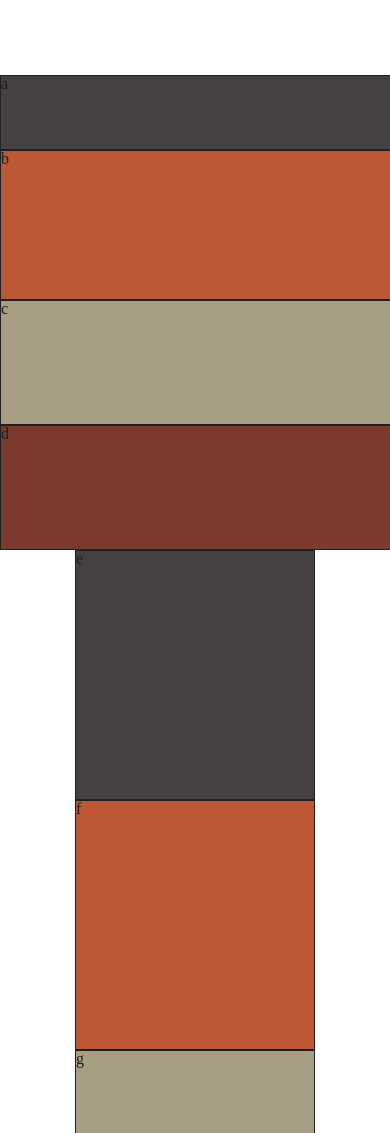
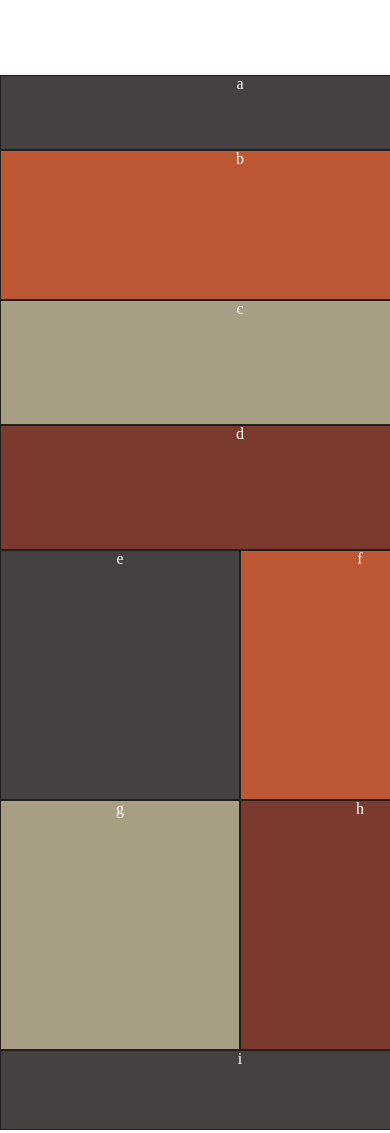
Before and after one commit to JessZuchowski/lab-01, a plain HTML site: page index.html in a window 390 px wide. Shown: the top 1133 px of the page. Drawn offline with Linux system fonts and the light colour scheme.

Commit message:
mobile nearly complete

```diff
--- a/css/base.css
+++ b/css/base.css
@@ -1,5 +1,5 @@
 body {
-  color: rgb(32, 32, 32);
+  color: white;
   background-color: white;
 }
 
@@ -14,6 +14,5 @@ div {
   border: 1px solid rgb(32, 32, 32);
   background-color: grey;
   box-sizing: border-box;
-  margin-left: auto;
-  margin-right: auto;
+  text-align: center;
 }
--- a/css/layout.css
+++ b/css/layout.css
@@ -0,0 +1,7 @@
+
+#flex-grid {
+  display: flex;
+  flex-wrap: wrap;
+  text-align: center;
+  width: 480px;
+}
```
